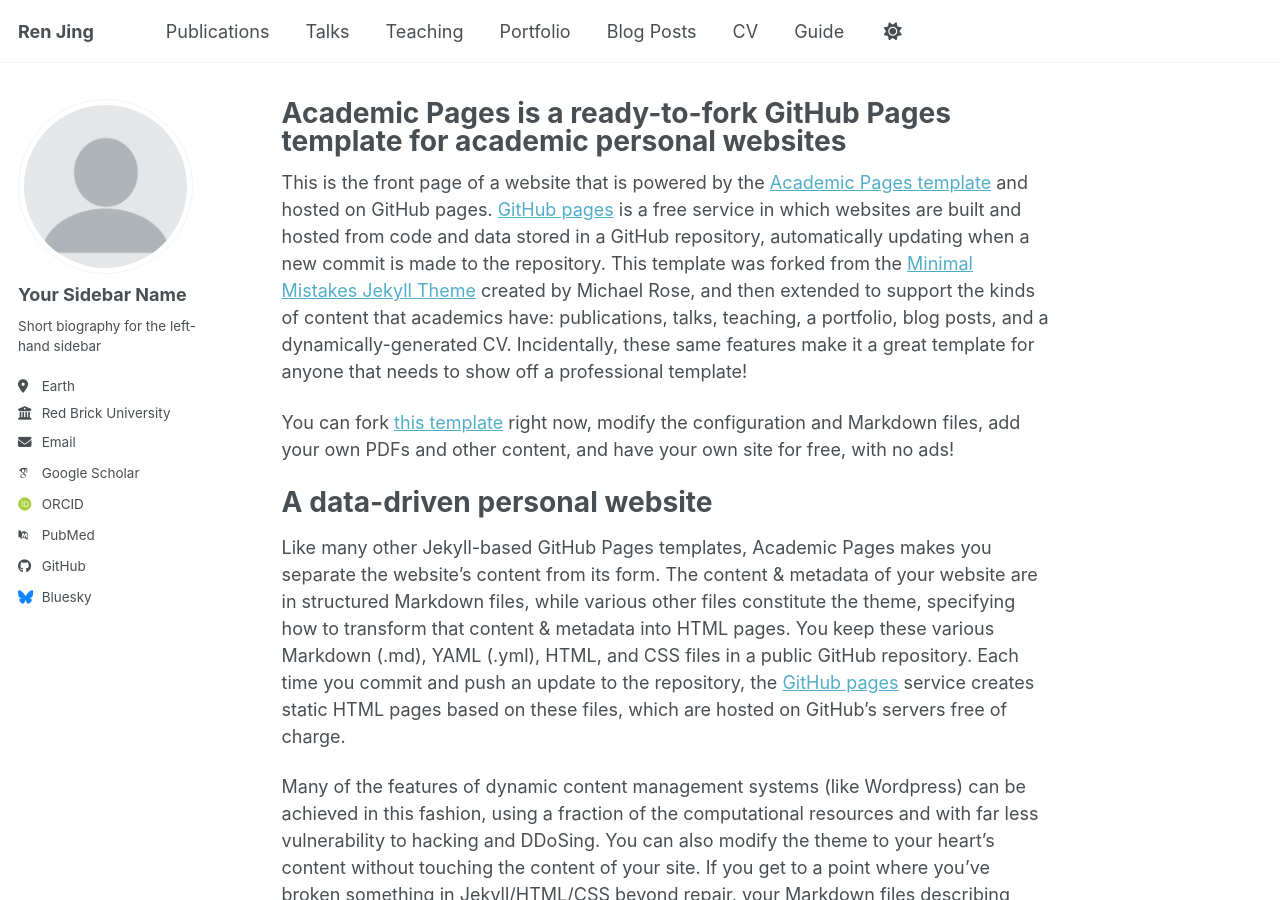
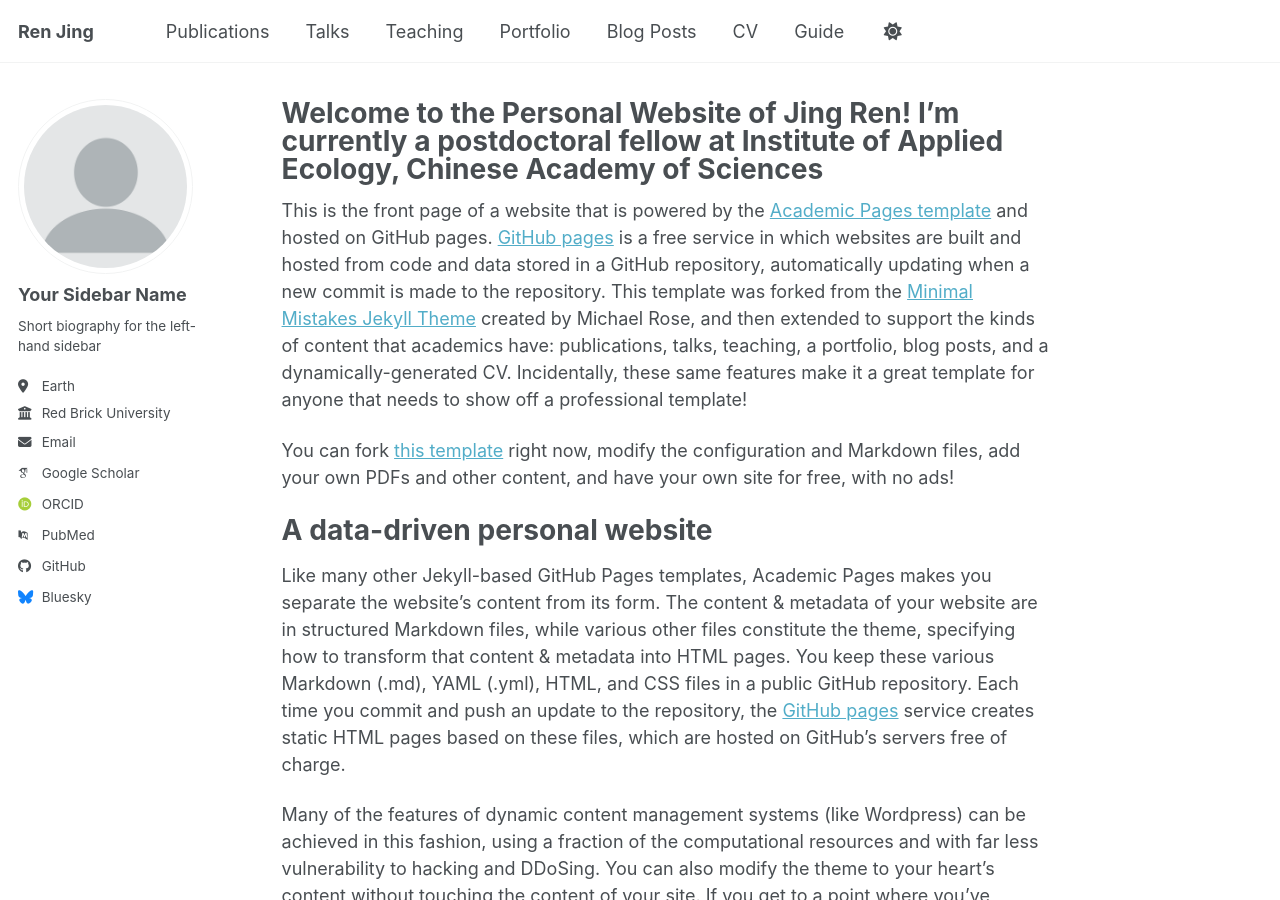
Before and after one commit to Renjing1009/Renjing1009.github.io, a Jekyll site: the page built from _pages/about.md, in a window 1280 px wide and 900 px high. Built offline with Jekyll 4.4.1, drawn with Linux system fonts in a browser that asks for light colours; some web fonts are replaced; a script bundle is joined from its source files by our own code; library files that are not in the unit come from our copies.

Commit message:
Update about.md

```diff
--- a/_pages/about.md
+++ b/_pages/about.md
@@ -1,6 +1,7 @@
 ---
 permalink: /
-title: "Academic Pages is a ready-to-fork GitHub Pages template for academic personal websites"
+title: "Welcome to the Personal Website of Jing Ren!
+I'm currently a postdoctoral fellow at Institute of Applied Ecology, Chinese Academy of Sciences"
 author_profile: true
 redirect_from:
   - /about/
```
